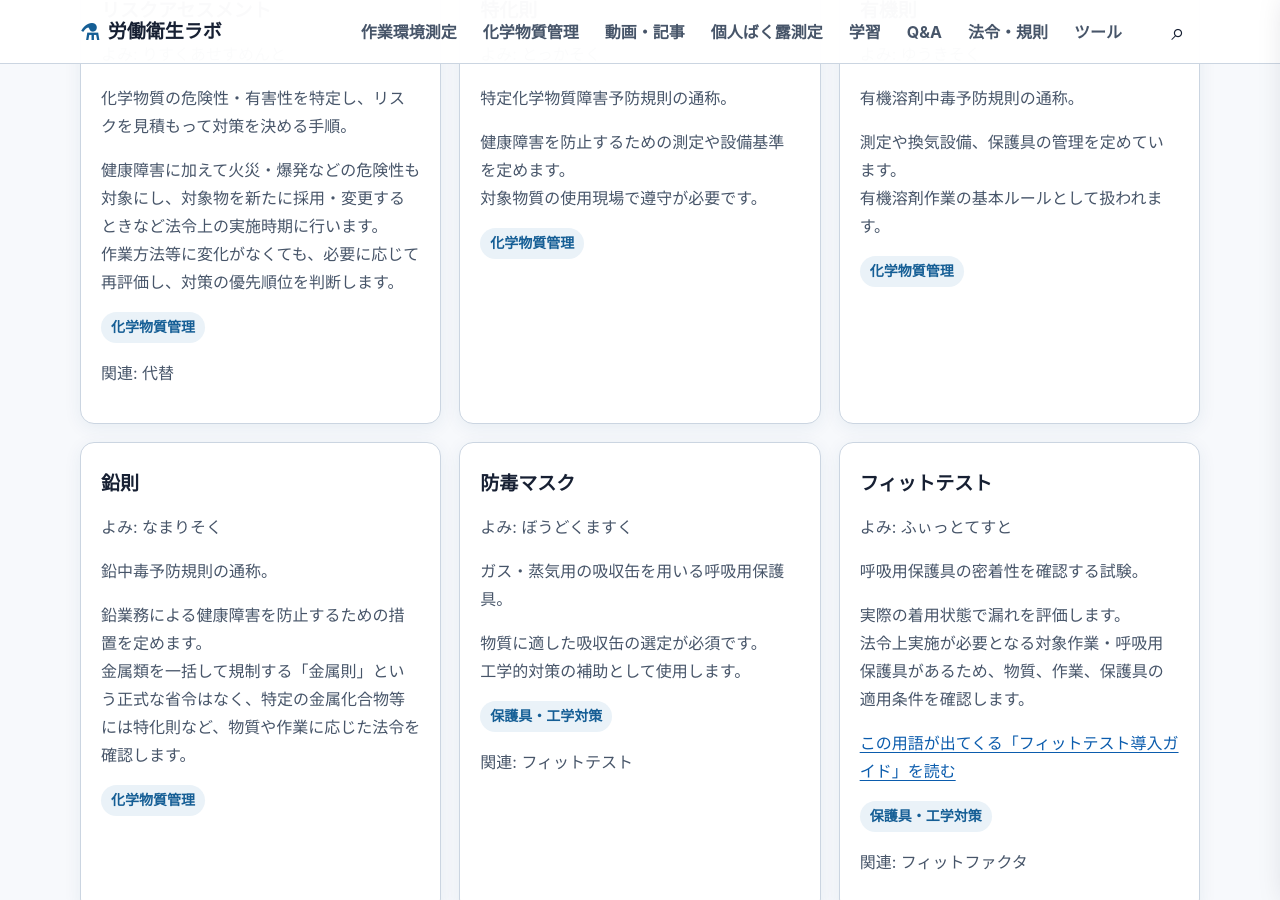
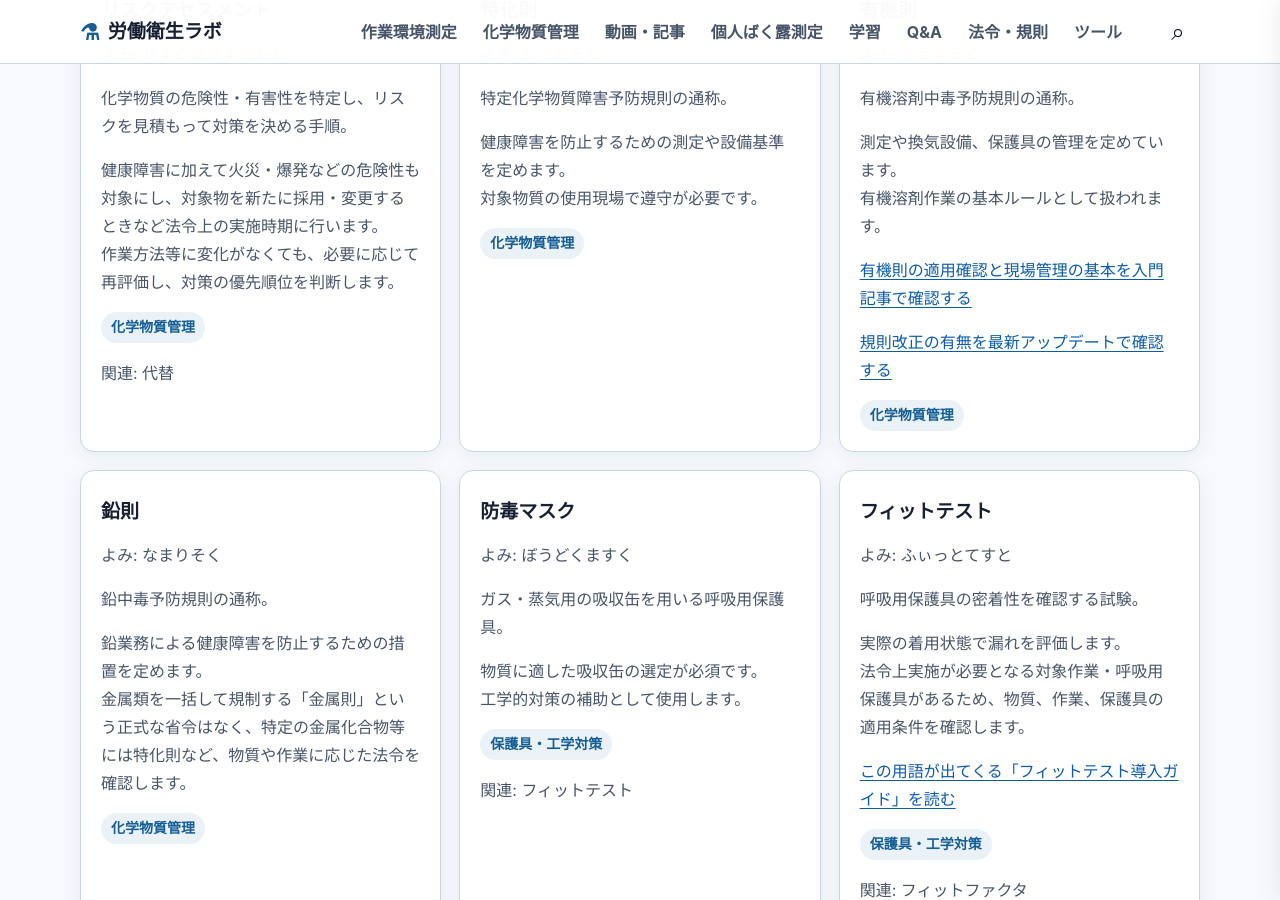
Before and after one commit to rodoeisei-lab/rodoeisei-lab, a Jekyll site: the page built from glossary/index.md, in a window 1280 px wide and 900 px high, scrolled down 8708 px. Built offline with Jekyll 4.4.1, drawn with Linux system fonts in a browser that asks for light colours.

Commit message:
有機則の用語集リンクを修正

```diff
--- a/glossary/index.md
+++ b/glossary/index.md
@@ -44,7 +44,7 @@ permalink: /glossary/
       {% elsif entry.term == "管理区分" or entry.term == "作業環境測定" %}
         <p><a href="{{ '/guides/work-env-measurement-intro/' | relative_url }}">測定評価の流れを「作業環境測定の超入門」で確認する</a></p>
         <p><a href="{{ '/updates/' | relative_url }}">測定制度に関する最新の更新情報を見る</a></p>
-      {% elsif entry.term == "有機溶剤中毒予防規則" %}
+      {% elsif entry.term == "有機則" or entry.term == "有機溶剤中毒予防規則" %}
         <p><a href="{{ '/guides/organic-solvent-basics/' | relative_url }}">有機則の適用確認と現場管理の基本を入門記事で確認する</a></p>
         <p><a href="{{ '/updates/' | relative_url }}">規則改正の有無を最新アップデートで確認する</a></p>
       {% endif %}
```
